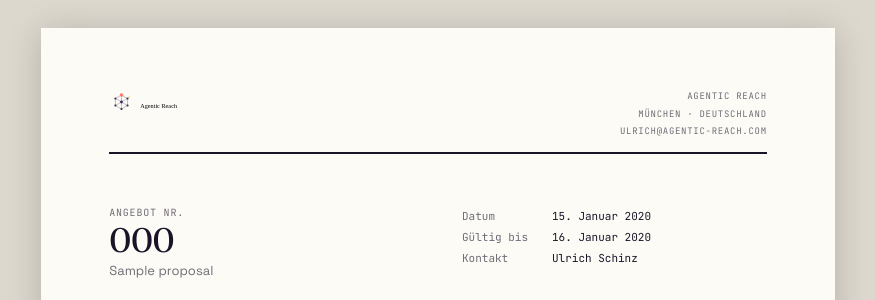
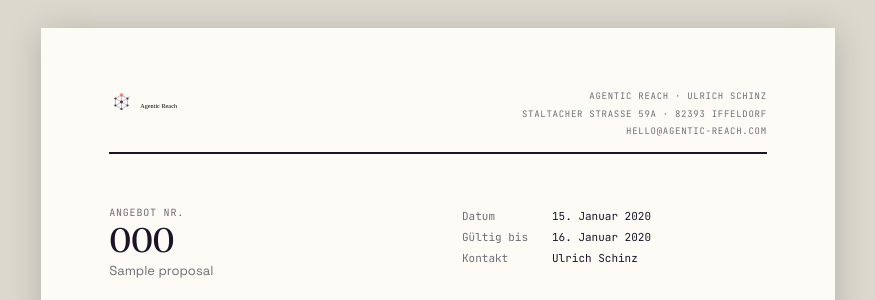
Before and after one commit to ulrichschinz/vibe, a FastAPI app: page /proposals/1/document in a window 1280 px wide. Shown: the top 300 px of the page, without its empty margins (202-1077 px from the left). Run offline with FastAPI, Linux system fonts and the light colour scheme; the visitor is signed in with stand-in values (Sample User, id 1); tables that the repository leaves empty hold one stand-in row (values such as "Sample post"); parts of the project's set-up code (start-up, migrations or seed data) failed here and were passed over.

Commit message:
fix: korrekte Anschrift und Kontaktadresse im Angebots-Header
München → Iffeldorf (laut Impressum) und ulrich@ → hello@agentic-reach.com
(offizielle Kontakt-Mailadresse).

```diff
--- a/templates/proposals/document.html
+++ b/templates/proposals/document.html
@@ -497,9 +497,9 @@
          src="{{ asset_base }}/logos/lockup-horizontal-color.svg"
          alt="Agentic Reach">
     <div class="page-hd-right">
-      Agentic Reach<br>
-      München · Deutschland<br>
-      ulrich@agentic-reach.com
+      Agentic Reach · Ulrich Schinz<br>
+      Staltacher Straße 59A · 82393 Iffeldorf<br>
+      hello@agentic-reach.com
     </div>
   </div>
 
```
